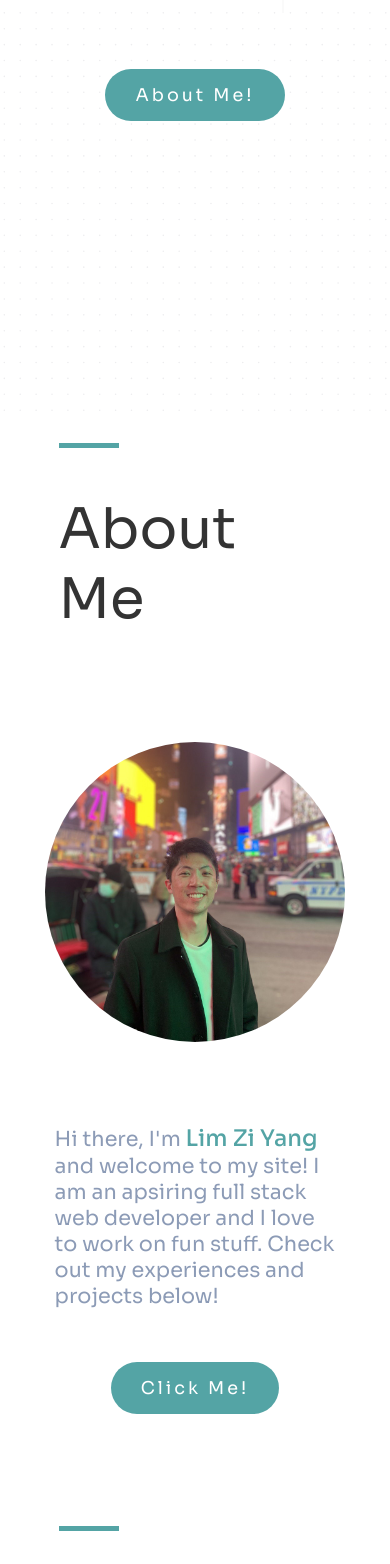
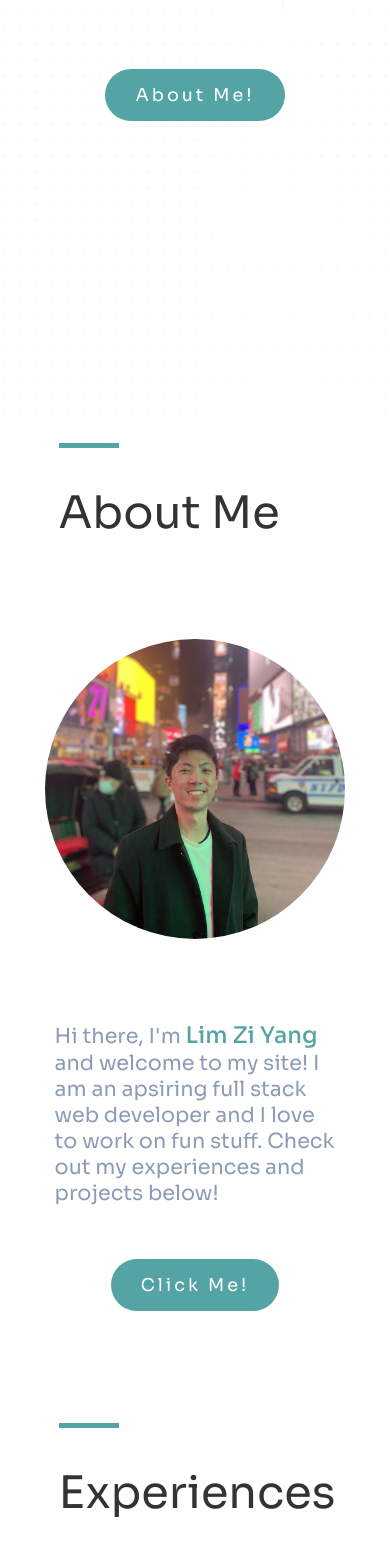
Before and after one commit to Ziyang-98/my-website-2.0, a React (Create React App) app: page / in a window 390 px wide. Shown: the part 433-1997 px from the top of the page. Built offline with nearby package versions, Linux system fonts and the light colour scheme.

Commit message:
feat: use common section header styles and reduce header size on mobile view

```diff
--- a/src/sections/about/index.module.scss
+++ b/src/sections/about/index.module.scss
@@ -1,4 +1,4 @@
-@import "../../styles/theme";
+@use "../../styles/theme" as *;
 
 .about {
   display: flex;
@@ -11,7 +11,7 @@
 }
 
 .title-holder {
-  width: $title-width;
+  @include section-header-styles;
 }
 
 .title {
--- a/src/sections/portfolio/index.module.scss
+++ b/src/sections/portfolio/index.module.scss
@@ -1,4 +1,4 @@
-@import "../../styles/theme";
+@use "../../styles/theme" as *;
 
 .portfolio {
   display: flex;
@@ -11,7 +11,7 @@
 }
 
 .title-holder {
-  width: $title-width;
+  @include section-header-styles;
 }
 
 .title {
--- a/src/sections/projects/index.module.scss
+++ b/src/sections/projects/index.module.scss
@@ -1,4 +1,4 @@
-@import "styles/theme";
+@use "../../styles/theme" as *;
 
 .projects-section {
   display: flex;
@@ -11,7 +11,7 @@
 }
 
 .title-holder {
-  width: 70%;
+  @include section-header-styles;
 }
 
 .title {
--- a/src/styles/theme.scss
+++ b/src/styles/theme.scss
@@ -18,6 +18,14 @@ $heading-large: 5em;
 $background-light: #ffffff;
 
 $title-width: 70%;
+
+@mixin section-header-styles {
+  width: 70%;
+
+  @media only screen and (max-width: 600px) {
+    font-size: $text-very-small;
+  }
+}
 
 // $primary-foreground-light: #ffffff;
 // $secondary-foreground-light: #333333;
```
